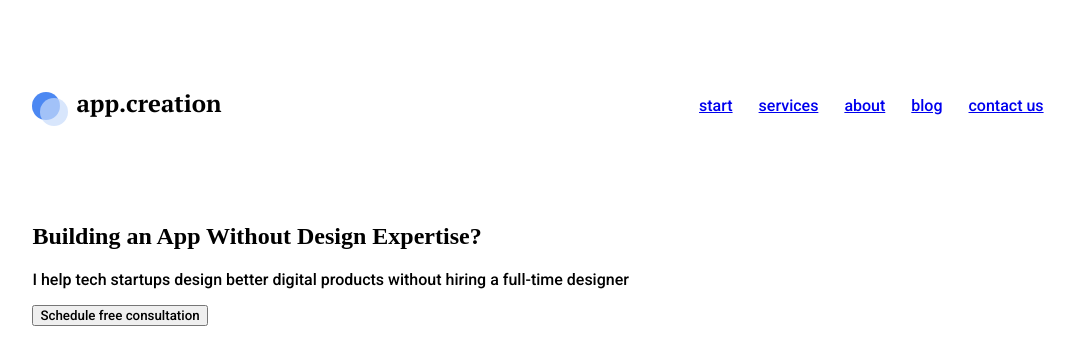
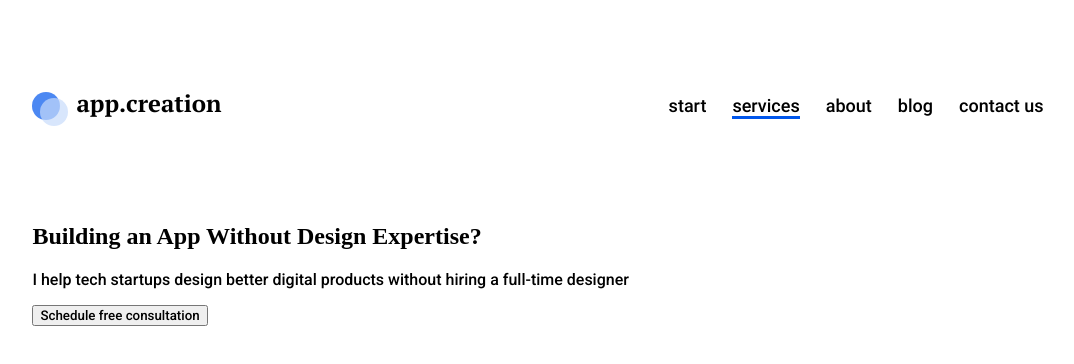
Before and after one commit to WebHeroSchool/planing_Desk, a plain HTML site: page index.html in a window 1280 px wide. Shown: the whole page, without its empty margins (102-1176 px from the left). Drawn offline with Linux system fonts and the light colour scheme.

Commit message:
Описание стилей для меню
Подключение шрифта для меню+описание стилей для меню

```diff
--- a/fonts.css
+++ b/fonts.css
@@ -26,3 +26,104 @@
     font-weight: normal;
     font-style: normal;
 }
+@font-face {
+    font-family: 'robotoblack';
+    src: url('fonts/roboto-black-webfont.woff') format('woff');
+    font-weight: normal;
+    font-style: normal;
+
+}
+
+
+@font-face {
+    font-family: 'robotoblack_italic';
+    src: url('fonts/roboto-blackitalic-webfont.woff') format('woff');
+    font-weight: normal;
+    font-style: normal;
+
+}
+
+
+@font-face {
+    font-family: 'robotobold';
+    src: url('fonts/roboto-bold-webfont.woff') format('woff');
+    font-weight: normal;
+    font-style: normal;
+
+}
+
+@font-face {
+    font-family: 'robotobold_italic';
+    src: url('fonts/roboto-bolditalic-webfont.woff') format('woff');
+    font-weight: normal;
+    font-style: normal;
+
+}
+
+
+@font-face {
+    font-family: 'robotoitalic';
+    src: url('fonts/roboto-italic-webfont.woff') format('woff');
+    font-weight: normal;
+    font-style: normal;
+
+}
+
+
+@font-face {
+    font-family: 'robotolight';
+    src: url('fonts/roboto-light-webfont.woff') format('woff');
+    font-weight: normal;
+    font-style: normal;
+
+}
+
+
+@font-face {
+    font-family: 'robotolight_italic';
+    src: url('fonts/roboto-lightitalic-webfont.woff') format('woff');
+    font-weight: normal;
+    font-style: normal;
+
+}
+
+
+@font-face {
+    font-family: 'robotomedium';
+    src: url('fonts/roboto-medium-webfont.woff') format('woff');
+    font-weight: normal;
+    font-style: normal;
+
+}
+
+@font-face {
+    font-family: 'robotomedium_italic';
+    src: url('fonts/roboto-mediumitalic-webfont.woff') format('woff');
+    font-weight: normal;
+    font-style: normal;
+
+}
+
+@font-face {
+    font-family: 'robotoregular';
+    src: url('fonts/roboto-regular-webfont.woff') format('woff');
+    font-weight: normal;
+    font-style: normal;
+
+}
+
+@font-face {
+    font-family: 'robotothin';
+    src: url('fonts/roboto-thin-webfont.woff') format('woff');
+    font-weight: normal;
+    font-style: normal;
+
+}
+
+@font-face {
+    font-family: 'robotothin_italic';
+    src: url('fonts/roboto-thinitalic-webfont.woff') format('woff');
+    font-weight: normal;
+    font-style: normal;
+
+}
--- a/index.html
+++ b/index.html
@@ -19,7 +19,7 @@
       app.creation</div>
       <nav class="menu">
         <a class="menu__item" href="#">start</a>
-        <a class="menu__item" href="#">services</a>
+        <a class="menu__item menu__item_active" href="#">services</a>
         <a class="menu__item" href="#">about</a>
         <a class="menu__item" href="#">blog</a>
         <a class="menu__item" href="#">contact us</a>
--- a/styles.css
+++ b/styles.css
@@ -12,7 +12,7 @@
 }
 .logo{
     position: relative;
-    padding: 40px 0;
+    padding: 40px 0 ;
     padding-left: 44px;
     font: 24px/31px pt_serifbold, arial, helvetica, sans-seris;
     width: 190px;
@@ -42,11 +42,35 @@
     align-items: center;
 }
 .menu__item{
-    padding: 0 13px;
+    position: relative;
+    margin-right: 26px;
+    font: 18px/21px robotomedium, arial, helvetica, sans-seris;
+    color: #000;
+    text-decoration: none;
 }
 .menu__item:last-child{
-    padding-right: 0;
+    margin-right: 0;
 }
+.menu__item::after{
+  position: absolute;
+  display: block;
+  content: "";
+  left: 0;
+  width: 0;
+  height: 3px;
+  background: #0056EC;
+  opacity: 0;
+  transition: opacity 0.5s, width: 0.5s;
+
+}
+.menu__item:hover{
+  opacity: 0.5;
+}
+.menu__item:hover:after, .menu__item_active:after{
+  opacity: 1;
+  width: 100%;
+}
+
 nav, p, button{
   font-family: 'Roboto', sans-serif;
 }
```
Also changed, not shown: fonts/roboto-black-webfont.woff (added), fonts/roboto-blackitalic-webfont.woff (added), fonts/roboto-bold-webfont.woff (added), fonts/roboto-bolditalic-webfont.woff (added), fonts/roboto-italic-webfont.woff (added), fonts/roboto-light-webfont.woff (added), fonts/roboto-lightitalic-webfont.woff (added), fonts/roboto-medium-webfont.woff (added), fonts/roboto-mediumitalic-webfont.woff (added), fonts/roboto-regular-webfont.woff (added), fonts/roboto-thin-webfont.woff (added), fonts/roboto-thinitalic-webfont.woff (added).
